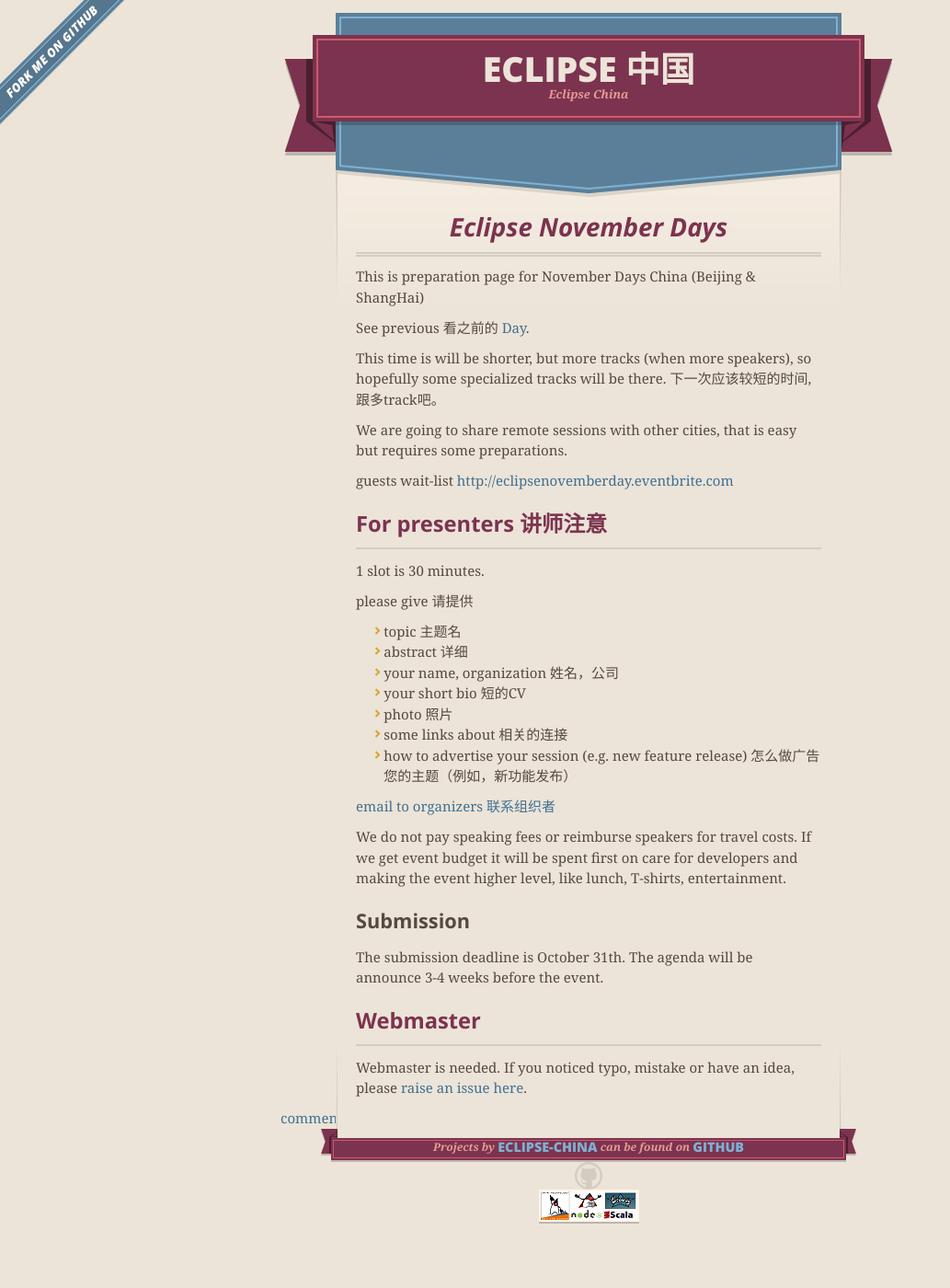
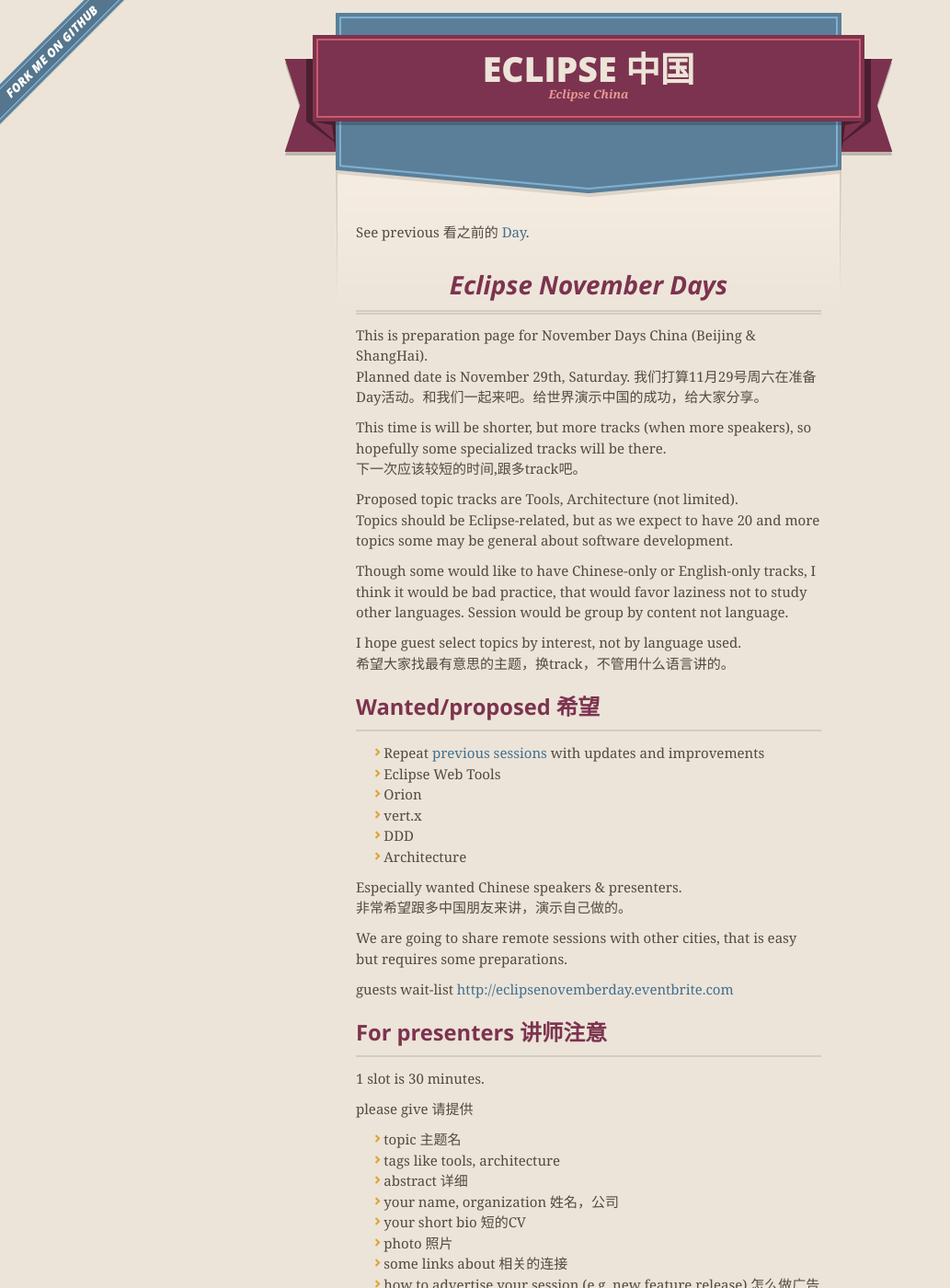
Before and after one commit to Eclipse-China/Eclipse-China.github.io, a Jekyll site: the page built from novemberdays/index.md, in a window 1280 px wide and 1400 px high. Shown: the whole window at 92% size, without its empty margins (0-1033 px from the left). Built offline with Jekyll 4.4.1, drawn with Linux system fonts in a browser that asks for light colours; nearby versions of some CDN libraries; Markdown is read by kramdown in place of the engine named in the settings; comment, search, counter and statistics services are not loaded.

Commit message:
extended

```diff
--- a/novemberdays/index.md
+++ b/novemberdays/index.md
@@ -3,15 +3,39 @@
 title: Eclipse November Days
 ---
 
+<p>See previous 看之前的 <a href="/Day/">Day</a>.</p>
+
 ## {{ page.title }}
 
-This is preparation page for November Days China (Beijing & ShangHai)
-
-<p>See previous 看之前的 <a href="/Day/">Day</a>.</p>
+This is preparation page for November Days China (Beijing & ShangHai).
+Planned date is November 29th, Saturday.
+我们打算11月29号周六在准备Day活动。和我们一起来吧。给世界演示中国的成功，给大家分享。
 
 This time is will be shorter, but more tracks (when more speakers),
 so hopefully some specialized tracks will be there.
 下一次应该较短的时间,跟多track吧。
+
+Proposed topic tracks are Tools, Architecture (not limited).
+Topics should be Eclipse-related, but as we expect to have 20 and more topics some may be general about software development.
+
+Though some would like to have Chinese-only or English-only tracks, I think it would be bad practice,
+ that would favor laziness not to study other languages. Session would be group by content not language.
+
+I hope guest select topics by interest, not by language used.
+希望大家找最有意思的主题，换track，不管用什么语言讲的。
+
+
+### Wanted/proposed 希望
+
+- Repeat [previous sessions](/Day/materials) with updates and improvements
+- Eclipse Web Tools
+- Orion
+- vert.x
+- DDD
+- Architecture
+
+Especially wanted Chinese speakers & presenters.
+非常希望跟多中国朋友来讲，演示自己做的。
 
 We are going to share remote sessions with other cities, that is easy but requires some preparations.
 
@@ -24,6 +48,7 @@
 please give 请提供
 
 - topic 主题名
+- tags like tools, architecture
 - abstract 详细
 - your name, organization 姓名，公司
 - your short bio 短的CV
```
